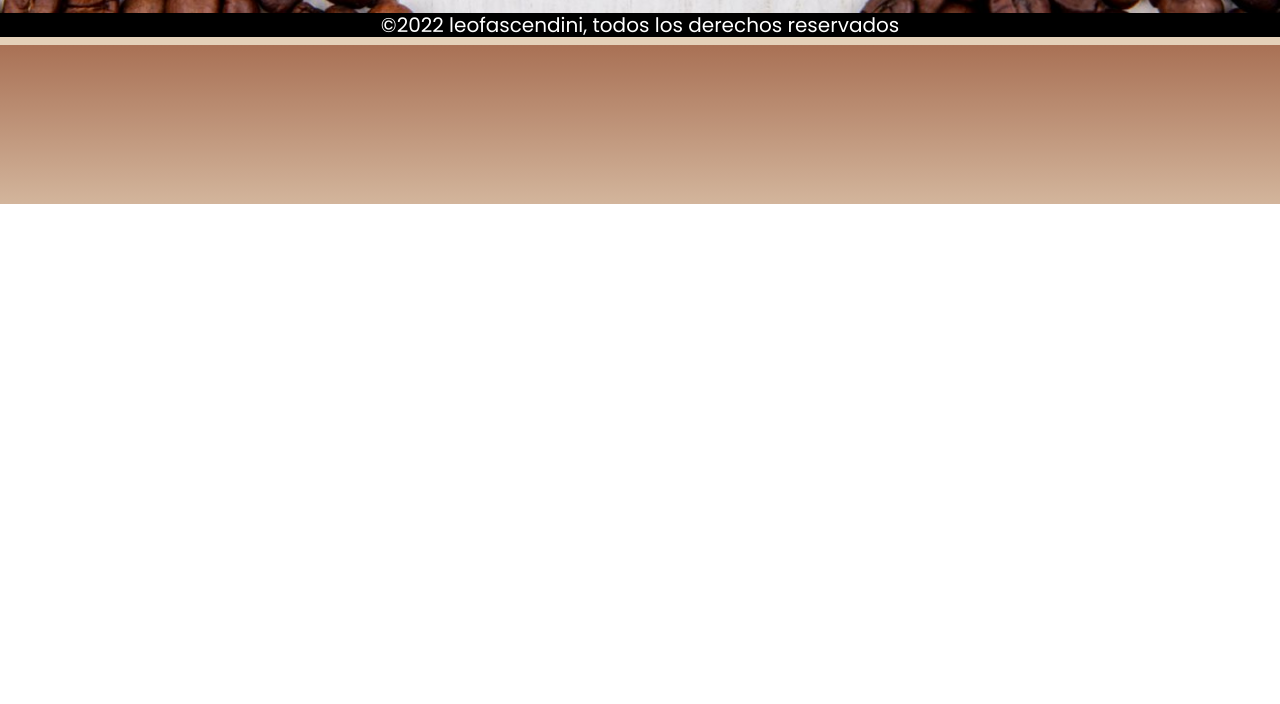
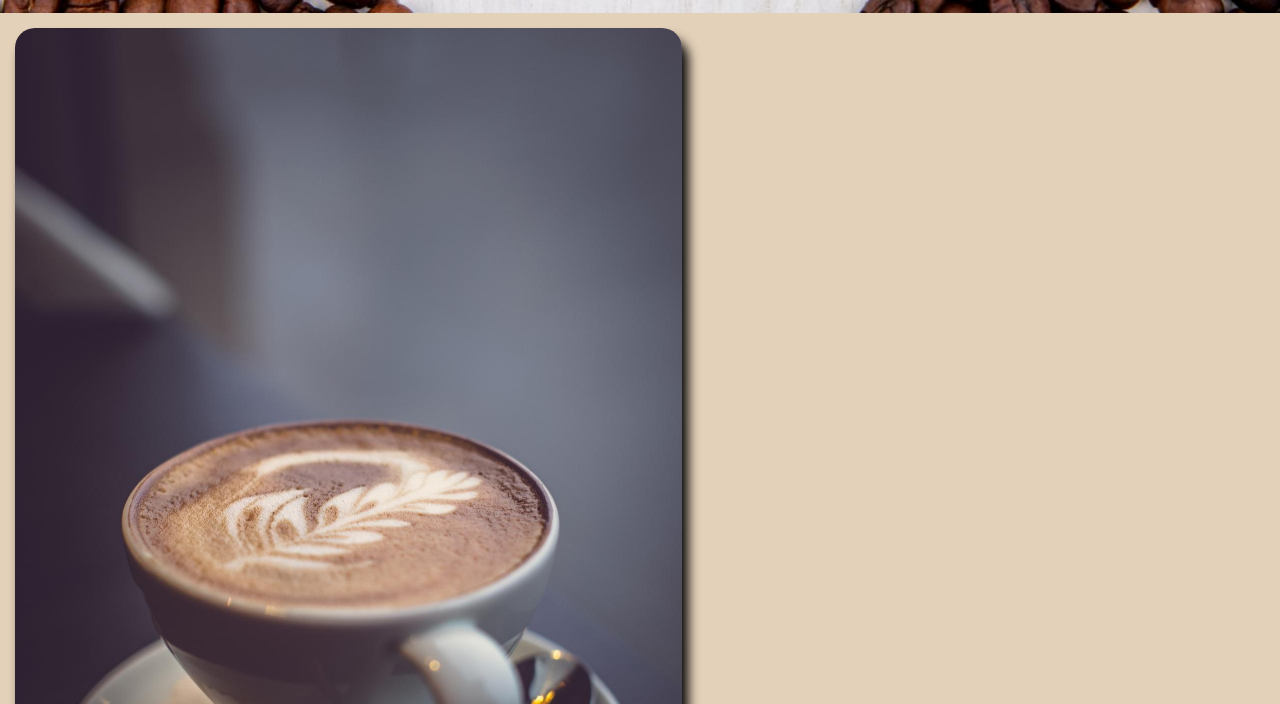
Before and after one commit to leofascendini/Coderproyecto, a plain HTML site: page pages/sobreNosotros.html in a window 1280 px wide. Shown: the part 596-1300 px from the top of the page. Before the commit the page ends 800 px from the top, so only its background shows below. Drawn offline with nearby package versions, Linux system fonts and the light colour scheme.

Commit message:
terminando pagina sobreNosotros

```diff
--- /dev/null
+++ b/assets/scss/_cafeNos.scss
@@ -0,0 +1,7 @@
+.cafeNos {
+    margin: 15px;
+    .img-fluid {
+        border-radius: 20px;
+        box-shadow: 6px 11px 12px black;
+    }
+}
--- a/assets/scss/style.scss
+++ b/assets/scss/style.scss
@@ -12,3 +12,4 @@
 @import "footer";
 @import "main";
 @import "aside";
+@import "cafeNos";
--- a/pages/sobreNosotros.html
+++ b/pages/sobreNosotros.html
@@ -84,6 +84,11 @@
           <span class="visually-hidden">Next</span>
         </button>
       </div>
+      <main>
+        <div class="cafeNos">
+          <div><img data-aos="fade-up" data-aos-duration="1500" class="img-fluid" src="../assets/img/cafeNos.jpg" alt=""></div>
+        </div>
+      </main>
     <footer class="footer">
         <h5>&copy;2022 leofascendini, todos los derechos reservados</h5>
     </footer>
```
Also changed, not shown: pages/contacto.html (+1 -1 lines), assets/css/style.css, assets/img/cafeNos.jpg (added), 1 other file.
